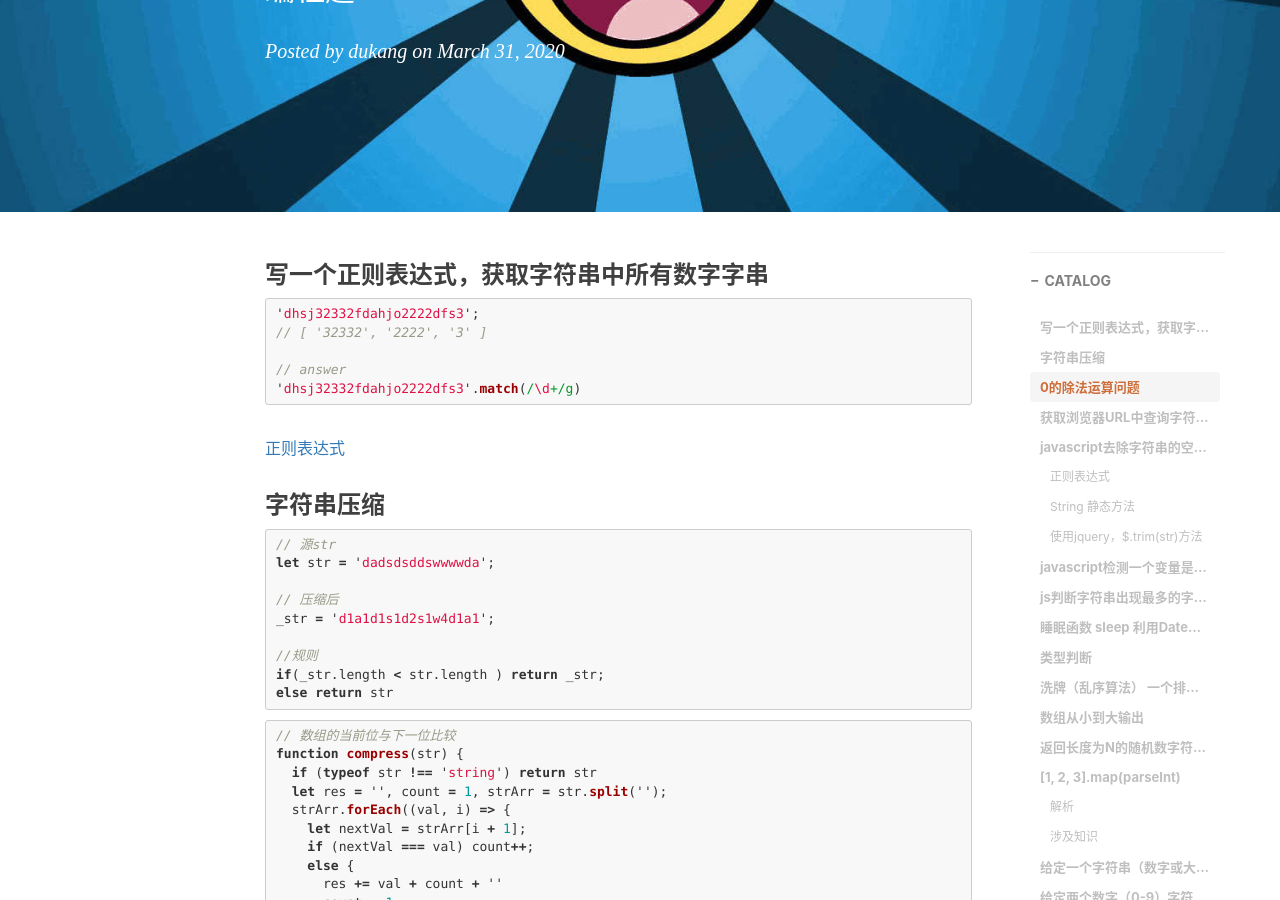
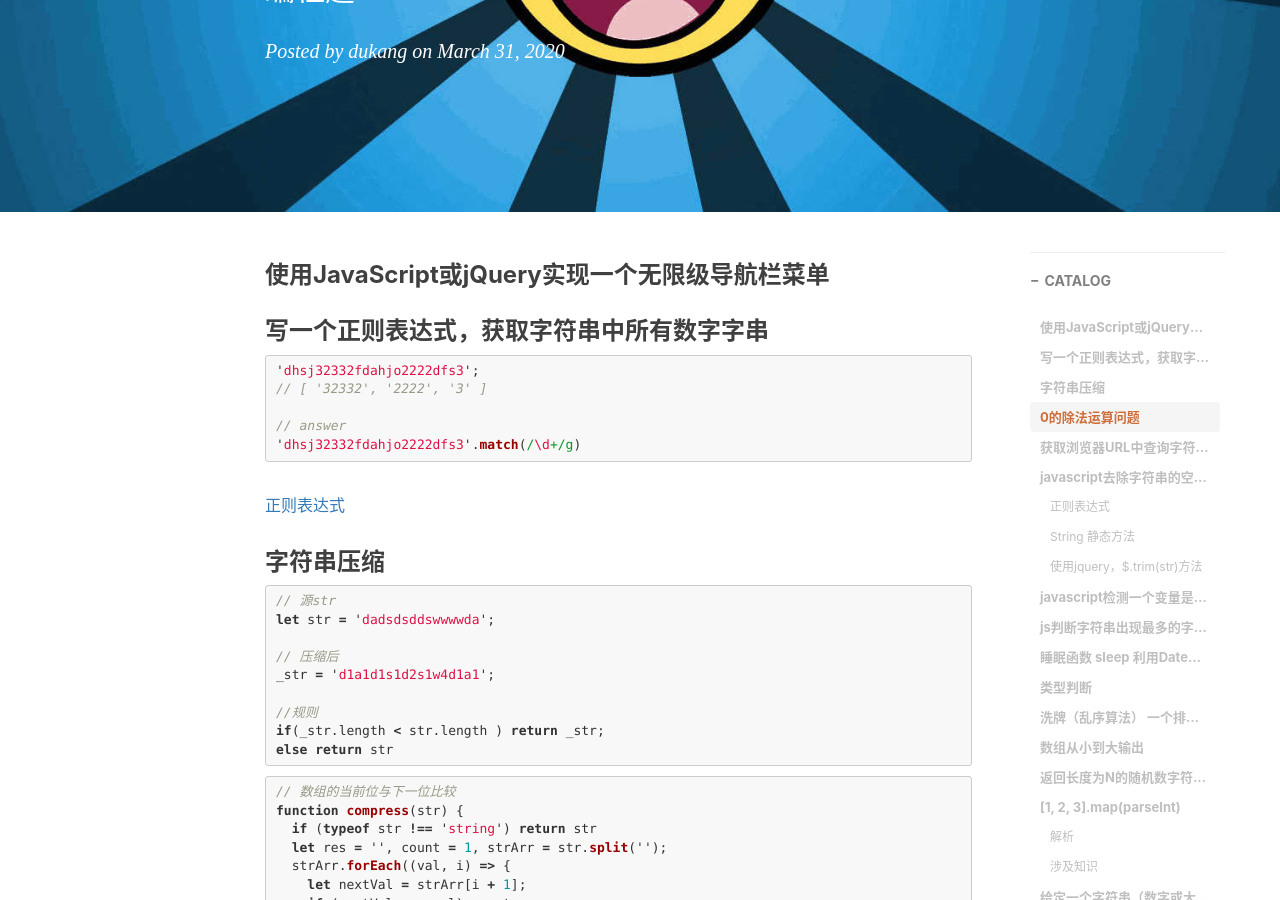
Before and after one commit to KAngJoin/KAngJoin.github.io, a Jekyll site: the page built from _posts/2020-03-15-面试-编程题.md, in a window 1280 px wide and 900 px high, scrolled down 371 px. Built offline with Jekyll 4.4.1, drawn with Linux system fonts in a browser that asks for light colours; nearby versions of some CDN libraries; comment, search, counter and statistics services are not loaded.

Commit message:
programming

```diff
--- a/_posts/2020-03-15-面试-编程题.md
+++ b/_posts/2020-03-15-面试-编程题.md
@@ -9,6 +9,8 @@ catalog: true
 tags:
     - 复习
 ---
+
+### 使用JavaScript或jQuery实现一个无限级导航栏菜单
 
 ### 写一个正则表达式，获取字符串中所有数字字串
 
```
